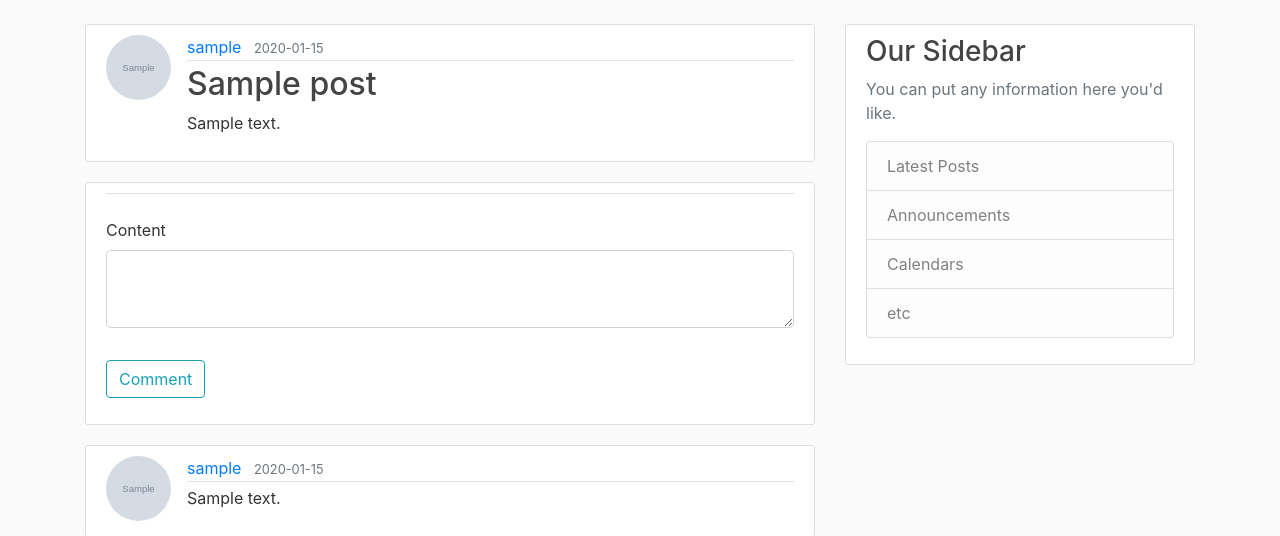
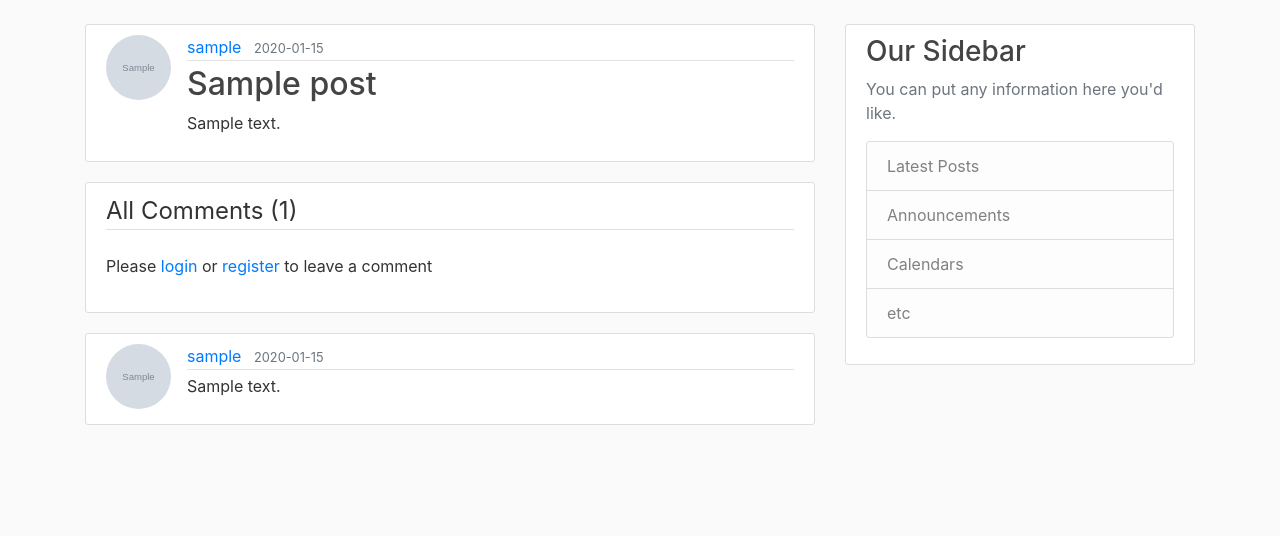
Before and after one commit to Adam-Ozbayraktar/flask-blog, a Flask app: page /post/1 in a window 1280 px wide. Shown: the part 56-592 px from the top of the page. Run offline with Flask 2, Linux system fonts and the light colour scheme; tables that the repository leaves empty hold one stand-in row (values such as "Sample post"); grey boxes marked "Sample" are stand-in pictures; some libraries are stand-ins or nearby versions.

Commit message:
Added commenting system.

```diff
--- a/application/posts/routes.py
+++ b/application/posts/routes.py
@@ -22,6 +22,7 @@ def new_post():
 
 @posts.route("/post/<int:post_id>", methods=['GET', 'POST'])
 def post(post_id):
+    page = request.args.get('page', 1, type=int)
     post = Post.query.get_or_404(post_id)
     form = CommentForm()
     if form.validate_on_submit():
@@ -30,7 +31,7 @@ def post(post_id):
         db.session.commit()
         flash('Your comment has been posted', 'success')
         return redirect(url_for('posts.post', post_id=post.id))
-    comments = Comment.query.filter_by(post=post)
+    comments = Comment.query.filter_by(post=post).order_by(Comment.date_commented.desc()).paginate(page=page, per_page=5)
     return render_template('post.html', title=post.title, post=post, comments=comments, form=form, lengend=Comment)
 
 @posts.route("/comment")
--- a/application/templates/post.html
+++ b/application/templates/post.html
@@ -21,9 +21,10 @@
         <form method="POST" action="">
             {{ form.hidden_tag() }}
             <fieldset class="form-group">
-                <legend class="border-bottom mb-4">{{ legend }}</legend>
+                <legend class="border-bottom mb-4">All Comments ({{comments.total}})</legend>
+                <!-- <label class=""form-control-label"">hello</label> -->
+                {% if current_user.is_authenticated %}
                     <div class="form-group">
-                    {{ form.content.label(class="form-control-label") }}
                         {% if form.content.errors %}
                             {{ form.content(class="form-control form-control-lg is-invalid") }}
                             <div class="invalid-feedback">
@@ -39,9 +40,12 @@
                     <div class="form-group">
                         {{ form.submit(class="btn btn-outline-info") }}
                     </div>
+                {% else %}
+                     <label class="form-control-label">Please <a href="{{url_for('users.login')}}">login</a> or <a href="{{ url_for('users.register')}}">register</a> to leave a comment</label>
+                {% endif %}
         </form>
     </div>
-    {% for comment in comments %}
+    {% for comment in comments.items %}
     <article class="media content-section">
         <img class="rounded-circle article-img" src="{{ url_for('static', filename='profile_pics/' + comment.author.image_file) }}" />
         <div class="media-body">
```
Lines whose indentation alone changed are shown as unchanged.
